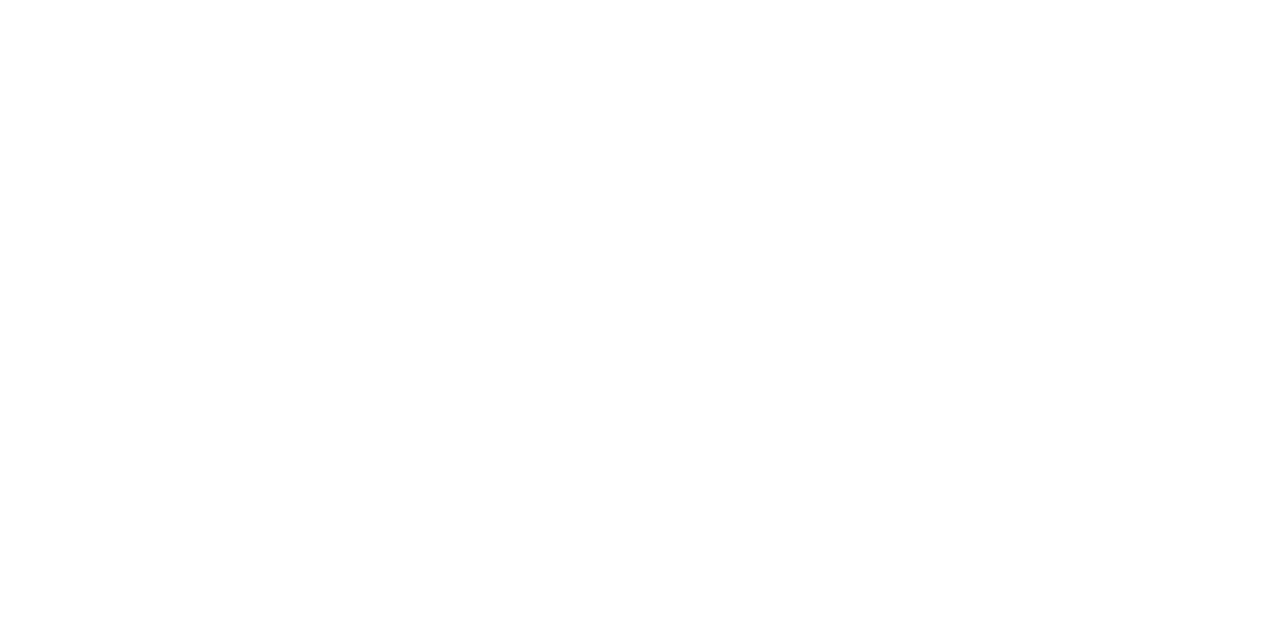
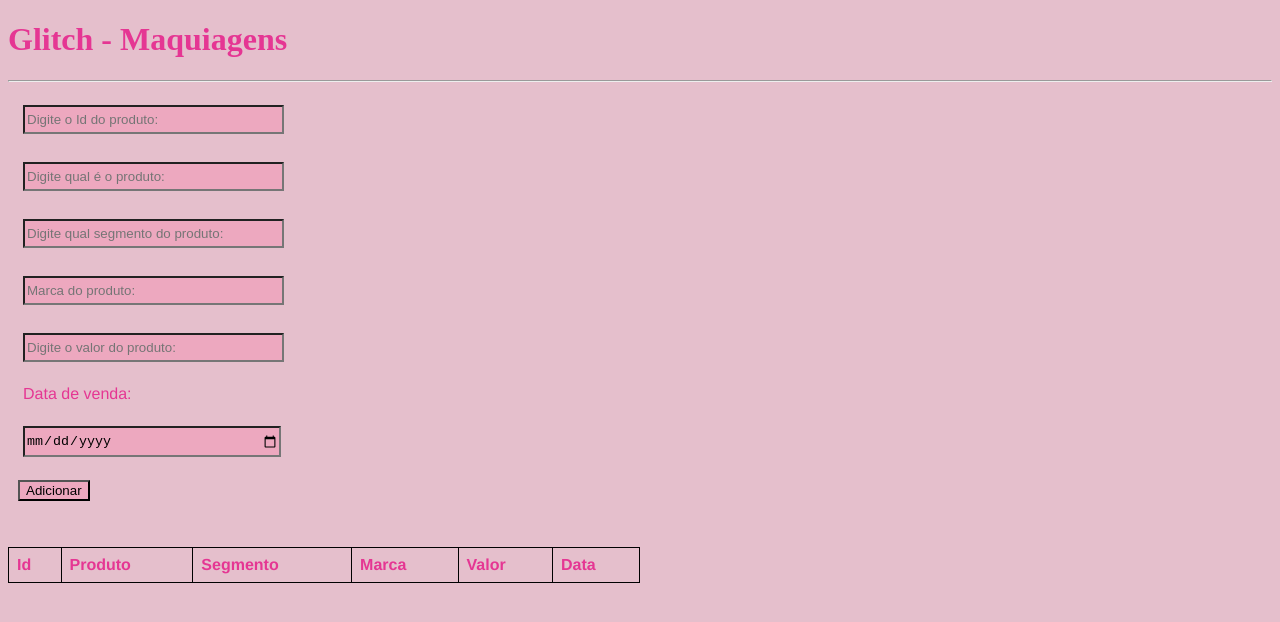
Before and after one commit to MirellaMugnato/proj-pw-js, a plain HTML site: page atividade/index.html in a window 1280 px wide. Drawn offline with Linux system fonts and the light colour scheme.

Commit message:
atividadeTabela

```diff
--- a/atividade/estilo.css
+++ b/atividade/estilo.css
@@ -0,0 +1,55 @@
+body{
+    background-color: rgb(229, 191, 204);
+}
+
+H1,p{
+    color: rgb(229, 54, 147);
+}
+
+form{
+    font-family: 'Franklin Gothic Medium', 'Arial Narrow', Arial, sans-serif;
+    border-collapse: collapse;
+    width: 100%;
+    padding: 10px;
+    background-color: rgb(229, 191, 204);
+}
+
+input{
+    padding-bottom: 5px;
+    padding-top: 5px;
+    margin: 5px;
+}
+
+label{
+    padding-bottom: 5px;
+    padding-top: 5px;
+    margin: 5px;
+    color: rgb(229, 54, 147);
+}
+
+button{
+    background-color: rgb(237, 168, 191);
+}
+
+input{
+    width: 20%;
+    background-color: rgb(237, 168, 191);
+}
+
+table{
+    font-family: 'Franklin Gothic Medium', 'Arial Narrow', Arial, sans-serif;
+    border-collapse: collapse;
+    width: 50%;
+}
+
+td,th{
+    border: 1px solid rgb(0, 0, 0);
+    text-align: left;
+    padding: 8px;
+    color: rgb(229, 54, 147);
+}
+
+tr:nth-child(even){
+    background-color: rgb(0, 0, 0);
+    color: rgb(229, 54, 147);
+}
--- a/atividade/formulario.js
+++ b/atividade/formulario.js
@@ -0,0 +1,44 @@
+let proximoId = 1
+
+function adicionarLinha () {
+    // entrada de valores do formulário
+    const id = document.getElementById('id').value;
+    const produto = document.getElementById('produto').value;
+    const segmento = document.getElementById('segmento').value;
+    const marca = document.getElementById('marca').value;
+    const valor = document.getElementById('valor').value;
+    const data = document.getElementById('data').value;
+
+    // se for preenchido vazio
+    if(id === '' || produto === '' || segmento === '' || marca === '' || valor === '' || data === '') {
+        alert("Todos os campos precisam ser preenchidos!")
+    } else {
+        // cria uma linha da tabela se não existir
+        const tabela = document.getElementById('tabelaDados').getElementsByTagName ('tbody') [0];
+
+        // inserindo uma nova linha
+        const novaLinha = tabela.insertRow();
+
+        // inserindo os valores da linha
+        const celid = novaLinha.insertCell(0);
+        const celproduto = novaLinha.insertCell(1);
+        const celsegmento = novaLinha.insertCell(2);
+        const celmarca = novaLinha.insertCell(3);
+        const celvalor = novaLinha.insertCell(4);
+        const celdata = novaLinha.insertCell(4);
+
+        // inserindo os valores das celulas
+        celid.innerHTML = id;
+        celproduto.innerHTML = produto;
+        celsegmento.innerHTML = segmento;
+        celmarca.innerHTML = marca;
+        celvalor.innerHTML = valor;
+        celdata.innerHTML = data;
+
+        proximoId++
+
+        // limpar formulario
+        document.getElementById('linhaForm').reset();
+
+        }
+    }
--- a/atividade/index.html
+++ b/atividade/index.html
@@ -0,0 +1,47 @@
+<!DOCTYPE html>
+<html lang="pt-br">
+<head>
+    <meta charset="UTF-8">
+    <meta name="viewport" content="width=device-width, initial-scale=1.0">
+    <title>Atividade - PWI</title>
+    <link rel="stylesheet" href="./estilo.css">
+    <script src="./formulario.js"></script>
+</head>
+<body>
+    <h1>Glitch - Maquiagens</h1>
+    <hr>
+    <form id="linhaForm">
+    <input type="number" name="id" id="id" placeholder="Digite o Id do produto:" required>
+    <br><br>
+    <input type="text" name="produto" id="produto" placeholder="Digite qual é o produto:" required>
+    <br><br>
+    <input type="text" name="segmento" id="segmento" placeholder="Digite qual segmento do produto:" required>
+    <br><br>
+    <input type="text" name="marca" id="marca" placeholder="Marca do produto:" required>
+    <br><br>
+    <input type="number" name="valor" id="valor" placeholder="Digite o valor do produto:" required>
+    <br><br>
+    <label for="data">Data de venda:</label>
+    <br><br>
+    <input type="date" name="data" id="data" placeholder="Data de venda:" required>
+    <br><br>
+    <button type="button" onclick="adicionarLinha()">Adicionar</button>
+    </form>
+    <br><br>
+    <table id="tabelaDados">
+        <thead>
+            <tr>
+                <th>Id</th>
+                <th>Produto</th>
+                <th>Segmento</th>
+                <th>Marca</th>
+                <th>Valor</th>
+                <th>Data</th>
+            </tr>
+        </thead>
+        <tbody>
+
+        </tbody>
+    </table>
+</body>
+</html>
```
Also changed, not shown: aulas/aula04/index.html (+2 -2 lines).
